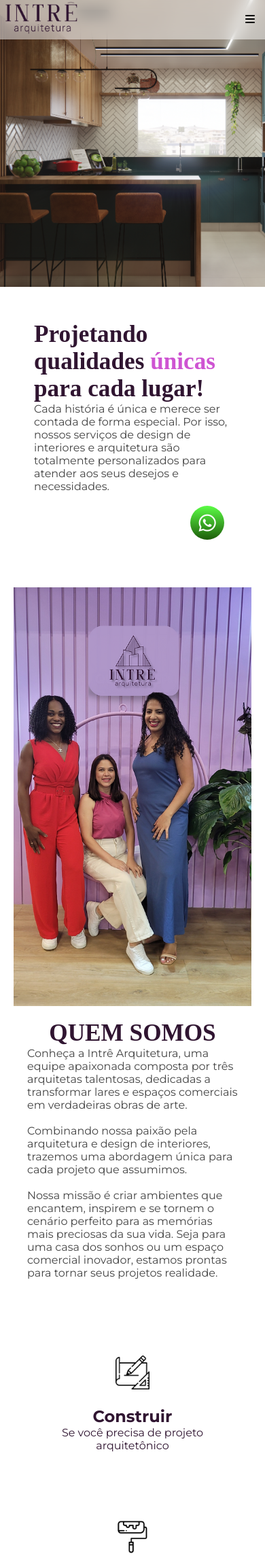
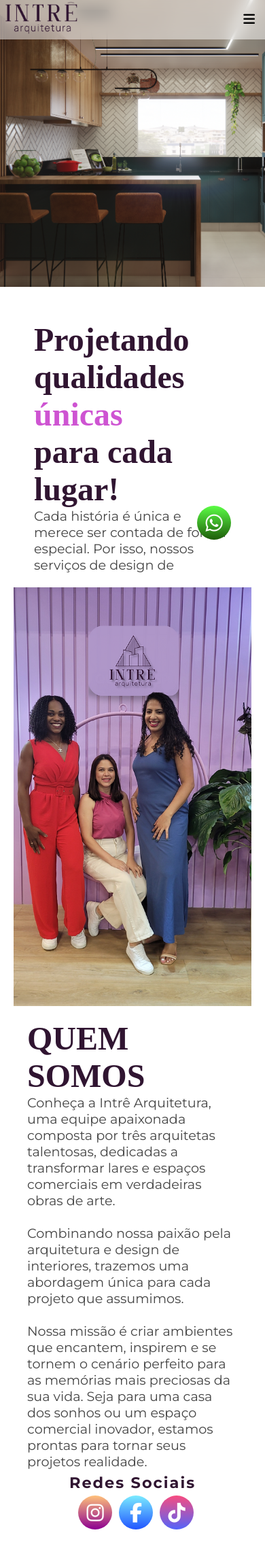
Before and after one commit to MarcosB4Silva/projeto-IntreWeb-Site, a PHP site: page / in a window 390 px wide. Shown: the top 2289 px of the page at 68% size. Run offline with PHP 8.4, Linux system fonts and the light colour scheme; some web fonts are replaced.

Commit message:
atualizções

```diff
--- a/css/reposive.css
+++ b/css/reposive.css
@@ -1,31 +1,38 @@
 @media screen and (max-width: 1100px) {
-    .footer_content{
-        grid-template-columns: repeat(2, 1fr);
+
+    :root{
+        /* --big-font: 2.5rem; */
     }
-}
-@media screen and (max-width: 800px) {
-    section{
+
+    section {
         height: 100vh;
         flex-direction: column-reverse;
         overflow: hidden;
     }
 
-    .home_text, .home_image{
+    .home_text,
+    .home_image {
         overflow: hidden;
         clip-path: none;
         width: 100%;
         height: 50%;
     }
-    .home_text{
+
+    .home_text {
         justify-content: start;
+    }
+
+    .footer_content {
+        flex-wrap: wrap-reverse;
     }
 }
 
-@media screen and (max-width: 768px) {
-    header{
+@media screen and (max-width: 800px) {
+    header {
         padding: 0;
     }
-    main{
+
+    main {
         padding-top: 0;
     }
 
@@ -57,14 +64,16 @@
     }
 
     /* Responsivo section Sobre */
-    #sobre{
+    #sobre {
         height: auto;
     }
-    .container_about{
+
+    .container_about {
         width: 100vw;
         height: auto;
         flex-direction: column;
     }
+
     .about_image,
     .about_text {
         width: 100%;
@@ -75,42 +84,46 @@
         justify-content: center;
     }
 
-    .about_text{
+    .about_text {
         margin-top: 20px;
     }
+
     /* Responsivo section serviços */
-    .container_box{
+    .container_box {
         flex-direction: column;
         width: 100vw;
         height: 80vh;
     }
-    .box{
+
+    .box {
         height: auto;
         width: auto;
         padding: 50px;
 
-        img{
+        img {
             height: 50px;
             width: 50px;
         }
     }
 
-    .container_projetos{
+    .container_projetos {
         width: 100vw;
         margin-top: 0;
     }
-    .box_projeto{
+
+    .box_projeto {
         flex-direction: column;
         justify-content: center;
         align-items: center;
         /* flex-wrap: wrap; */
     }
-    .box_image{
+
+    .box_image {
         width: 100%;
         height: auto;
     }
 
-    .footer_content{
+    .footer_content {
         grid-template-columns: repeat(1, 1fr);
     }
 }
--- a/css/style.css
+++ b/css/style.css
@@ -14,9 +14,9 @@
 
     --font-title: "Abhaya Libre", serif;
     --font-text: "Montserrat", sans-serif;
-    ;
-    --big-font: 2.2rem;
-    --p-font: 1rem;
+
+    --big-font: 3rem;
+    --p-font: 1.2rem;
 }
 
 html {
@@ -89,6 +89,7 @@
 }
 
 section {
+    width: 100vw;
     height: 100vh;
     overflow: hidden;
 }
@@ -104,7 +105,7 @@
 .about_text {
     display: flex;
     flex-direction: column;
-    justify-content: end;
+    justify-content: center;
     padding: 50px;
     font-family: var(--font-text);
     font-size: var(--p-font);
@@ -121,6 +122,11 @@
     span {
         color: #ce54d2;
     }
+}
+.about_text h3{
+    color: var(--purple);
+    letter-spacing: 2px;
+    margin: 5px 0;
 }
 
 .home_image {
@@ -249,7 +255,6 @@
 .icone_redes {
     display: flex;
     text-align: center;
-    /* max-width: 50%; */
 }
 
 #instagram,
@@ -258,12 +263,12 @@
 #whatsapp {
     display: flex;
     align-items: center;
-    justify-content: center;
+    justify-content: space-around;
     font-size: 1.8rem;
     height: 50px;
     width: 50px;
     border-radius: 50%;
-    margin: 0 10px;
+    margin-left: 10px;
     transition: all 0.5s;
     cursor: pointer;
     color: var(--white);
--- a/index.html
+++ b/index.html
@@ -50,16 +50,26 @@
                 </div>
                 <div class="about_text">
                     <h1>QUEM SOMOS</h1>
-                    <p>Conheça a Intrê Arquitetura, uma equipe apaixonada composta por três arquitetas talentosas, dedicadas a
+                    <p>Conheça a Intrê Arquitetura, uma equipe apaixonada composta por três arquitetas talentosas,
+                        dedicadas a
                         transformar lares e espaços comerciais em verdadeiras obras de arte.
                         <br><br>
-                        Combinando nossa paixão pela arquitetura e design de interiores, trazemos uma abordagem única para cada
+                        Combinando nossa paixão pela arquitetura e design de interiores, trazemos uma abordagem única
+                        para cada
                         projeto que assumimos.
                         <br><br>
-                        Nossa missão é criar ambientes que encantem, inspirem e se tornem o cenário perfeito para as memórias
-                        mais preciosas da sua vida. Seja para uma casa dos sonhos ou um espaço comercial inovador, estamos
+                        Nossa missão é criar ambientes que encantem, inspirem e se tornem o cenário perfeito para as
+                        memórias
+                        mais preciosas da sua vida. Seja para uma casa dos sonhos ou um espaço comercial inovador,
+                        estamos
                         prontas para tornar seus projetos realidade.
                     </p>
+                    <h3>Redes Sociais</h3>
+                    <div class="icone_redes">
+                        <li id="instagram"><i class="fa-brands fa-instagram"></i></li>
+                        <li id="facebook"><i class="fa-brands fa-facebook-f" "></i></li>
+                        <li id="tiktok"><i class="fa-brands fa-tiktok"></i></li>
+                    </div>
                 </div>
             </div>
         </section>
@@ -106,21 +116,17 @@
                         </ul>
                     </div>
                 </div>
-
                 <div class="footer_contacts">
                     <h3>Contatos</h3>
                     <p><i class="fa-solid fa-envelope"></i> E-mail: contato@intrearquitetura.com</p>
                     <p><i class="fa-solid fa-phone"></i> Tel: (11) 93067-2567</p>
                 </div>
                 <div class="footer_social_media">
-                <!-- <div class="logo_image">
-                    <img src="./img/logo_roxo_sem_fundo.png" alt="">
-                </div> -->
                     <h3>Redes Sociais</h3>
                     <div class="icone_redes">
-                    <li id="instagram"><i class="fa-brands fa-instagram" ></i></li>
+                        <li id="instagram"><i class="fa-brands fa-instagram"></i></li>
                         <li id="facebook"><i class="fa-brands fa-facebook-f" "></i></li>
-                    <li id="tiktok"><i class="fa-brands fa-tiktok" ></i></li>
+                    <li id="tiktok"><i class="fa-brands fa-tiktok"></i></li>
 
                     </div>
                 </div>
```
Lines whose indentation alone changed are shown as unchanged.
